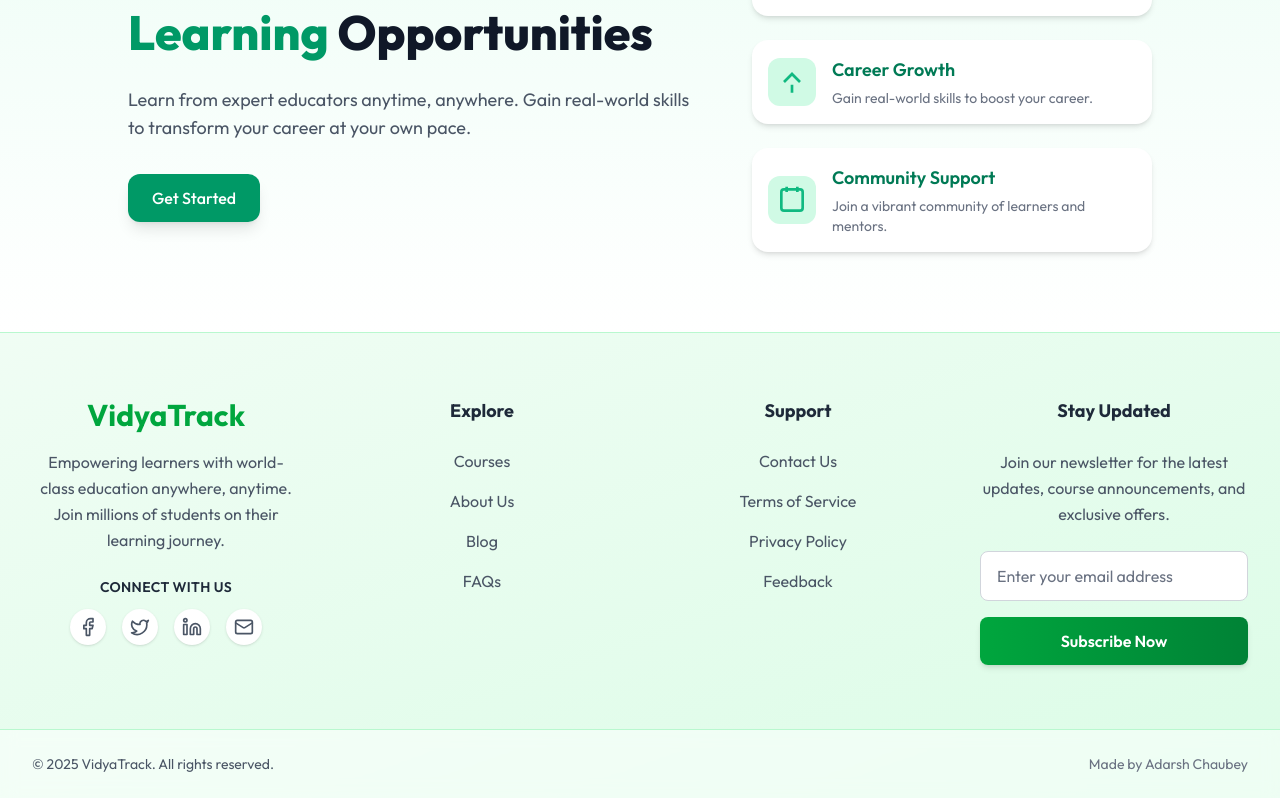
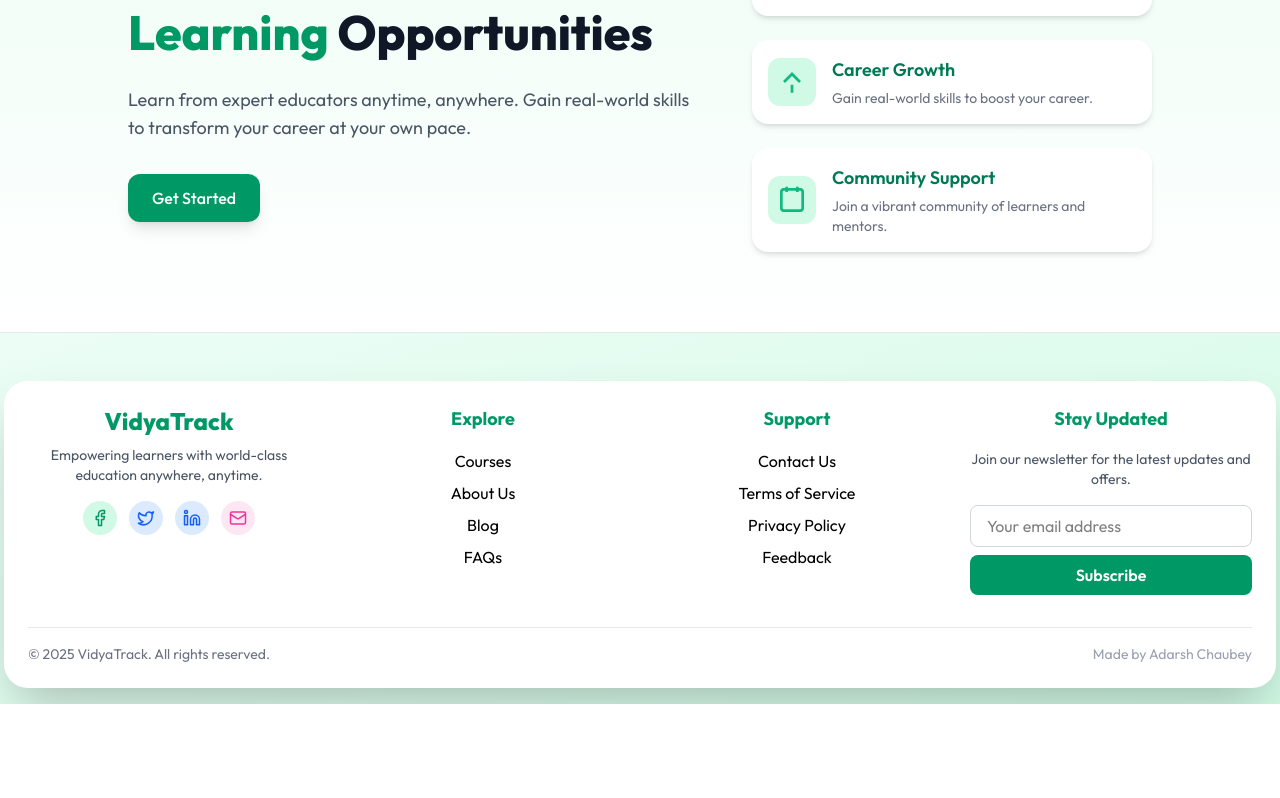
Before and after one commit to Adarsh-Chaubey03/VidyaTrack, a React (Vite) app in the folder client/: page / in a window 1280 px wide. Shown: the part 3423-4221 px from the top of the page. After the commit the page ends 4127 px from the top, so only its background shows below. Built offline with nearby package versions, Linux system fonts and the light colour scheme; no server answers.

Commit message:
Update Footer.jsx

```diff
--- a/client/src/components/student/Footer.jsx
+++ b/client/src/components/student/Footer.jsx
@@ -1,185 +1,84 @@
-import React from 'react'
-import { Link } from 'react-router-dom'
-import { Facebook, Twitter, Linkedin, Mail } from 'lucide-react'
+import React from 'react';
+import { Link } from 'react-router-dom';
+import { Facebook, Twitter, Linkedin, Mail } from 'lucide-react';
 
 function Footer() {
   return (
-    <footer className="w-full bg-gradient-to-br from-green-50 to-green-100 dark:from-gray-900 dark:to-gray-800 text-gray-700 dark:text-gray-300 border-t border-green-200 dark:border-gray-700">
-      <div className="max-w-7xl mx-auto px-6 lg:px-8 py-16">
-        <div className="grid gap-12 lg:grid-cols-4 md:grid-cols-2 grid-cols-1">
-
+    <footer className="w-full bg-gradient-to-br from-emerald-50 to-emerald-100 border-t border-gray-200 pt-12 pb-4 flex flex-col items-center">
+      <div className="w-full max-w-7xl px-1 md:px-1">
+        <div className="rounded-3xl bg-white shadow-2xl p-4 md:p-6 flex flex-col gap-8">
+          <div className="grid grid-cols-1 md:grid-cols-2 lg:grid-cols-4 gap-8">
           {/* Brand Section */}
-          <div className="lg:col-span-1 space-y-6 text-center">
-            <div>
-              <h2 className="text-3xl font-bold text-green-600 dark:text-green-400 mb-4">
-                VidyaTrack
-              </h2>
-              <p className="text-base text-gray-600 dark:text-gray-400 leading-relaxed max-w-sm mx-auto">
-                Empowering learners with world-class education anywhere, anytime. Join millions of students on their learning journey.
+            <div className="flex flex-col items-center text-center">
+              <h2 className="text-2xl font-extrabold text-emerald-600 mb-2">VidyaTrack</h2>
+              <p className="text-gray-600 mb-4 text-sm">
+                Empowering learners with world-class education anywhere, anytime.
               </p>
-            </div>
-
-            <div>
-              <h4 className="text-sm font-semibold text-gray-800 dark:text-gray-200 mb-3 uppercase tracking-wide">
-                Connect With Us
-              </h4>
-              <div className="flex space-x-4 justify-center">
-                <a
-                  href="#"
-                  aria-label="Facebook"
-                  className="p-2 bg-white dark:bg-gray-800 rounded-full shadow-sm hover:shadow-md transition-all duration-200 hover:scale-110 hover:bg-green-50 dark:hover:bg-gray-700 group"
-                >
-                  <Facebook size={20} className="text-gray-600 dark:text-gray-400 group-hover:text-green-600 dark:group-hover:text-green-400" />
+              <div className="flex gap-3 justify-center">
+                <a href="#" className="bg-emerald-100 hover:bg-emerald-200 text-emerald-600 rounded-full p-2 transition">
+                  <Facebook size={18} />
                 </a>
-                <a
-                  href="#"
-                  aria-label="Twitter"
-                  className="p-2 bg-white dark:bg-gray-800 rounded-full shadow-sm hover:shadow-md transition-all duration-200 hover:scale-110 hover:bg-green-50 dark:hover:bg-gray-700 group"
-                >
-                  <Twitter size={20} className="text-gray-600 dark:text-gray-400 group-hover:text-green-600 dark:group-hover:text-green-400" />
+                <a href="#" className="bg-blue-100 hover:bg-blue-200 text-blue-600 rounded-full p-2 transition">
+                  <Twitter size={18} />
                 </a>
-                <a
-                  href="#"
-                  aria-label="LinkedIn"
-                  className="p-2 bg-white dark:bg-gray-800 rounded-full shadow-sm hover:shadow-md transition-all duration-200 hover:scale-110 hover:bg-green-50 dark:hover:bg-gray-700 group"
-                >
-                  <Linkedin size={20} className="text-gray-600 dark:text-gray-400 group-hover:text-green-600 dark:group-hover:text-green-400" />
+                <a href="#" className="bg-blue-100 hover:bg-blue-200 text-blue-600 rounded-full p-2 transition">
+                  <Linkedin size={18} />
                 </a>
-                <a
-                  href="#"
-                  aria-label="Email"
-                  className="p-2 bg-white dark:bg-gray-800 rounded-full shadow-sm hover:shadow-md transition-all duration-200 hover:scale-110 hover:bg-green-50 dark:hover:bg-gray-700 group"
-                >
-                  <Mail size={20} className="text-gray-600 dark:text-gray-400 group-hover:text-green-600 dark:group-hover:text-green-400" />
+                <a href="#" className="bg-pink-100 hover:bg-pink-200 text-pink-500 rounded-full p-2 transition">
+                  <Mail size={18} />
                 </a>
               </div>
             </div>
-          </div>
-
-          {/* Explore Links */}
-          <div className="text-center">
-            <h3 className="text-lg font-bold text-gray-800 dark:text-gray-200 mb-6">
-              Explore
-            </h3>
-            <ul className="space-y-4">
-              <li>
-                <Link
-                  to="/courses"
-                  className="text-gray-600 dark:text-gray-400 hover:text-green-600 dark:hover:text-green-400 transition-colors duration-200 flex items-center justify-center group"
-                >
-                  <span className="group-hover:translate-x-1 transition-transform duration-200">Courses</span>
-                </Link>
-              </li>
-              <li>
-                <Link
-                  to="/about"
-                  className="text-gray-600 dark:text-gray-400 hover:text-green-600 dark:hover:text-green-400 transition-colors duration-200 flex items-center justify-center group"
-                >
-                  <span className="group-hover:translate-x-1 transition-transform duration-200">About Us</span>
-                </Link>
-              </li>
-              <li>
-                <Link
-                  to="/blog"
-                  className="text-gray-600 dark:text-gray-400 hover:text-green-600 dark:hover:text-green-400 transition-colors duration-200 flex items-center justify-center group"
-                >
-                  <span className="group-hover:translate-x-1 transition-transform duration-200">Blog</span>
-                </Link>
-              </li>
-              <li>
-                <Link
-                  to="/faq"
-                  className="text-gray-600 dark:text-gray-400 hover:text-green-600 dark:hover:text-green-400 transition-colors duration-200 flex items-center justify-center group"
-                >
-                  <span className="group-hover:translate-x-1 transition-transform duration-200">FAQs</span>
-                </Link>
-              </li>
+            {/* Explore Section */}
+            <div className="flex flex-col items-center text-center">
+              <h3 className="text-lg font-bold text-emerald-600 mb-4">Explore</h3>
+              <ul className="space-y-2">
+                <li><Link to="/courses" className="hover:text-emerald-600 transition">Courses</Link></li>
+                <li><Link to="/about" className="hover:text-emerald-600 transition">About Us</Link></li>
+                <li><Link to="/blog" className="hover:text-emerald-600 transition">Blog</Link></li>
+                <li><Link to="/faq" className="hover:text-emerald-600 transition">FAQs</Link></li>
             </ul>
           </div>
-
-          {/* Support Links */}
-          <div className="text-center">
-            <h3 className="text-lg font-bold text-gray-800 dark:text-gray-200 mb-6">
-              Support
-            </h3>
-            <ul className="space-y-4">
-              <li>
-                <Link
-                  to="/contact"
-                  className="text-gray-600 dark:text-gray-400 hover:text-green-600 dark:hover:text-green-400 transition-colors duration-200 flex items-center justify-center group"
-                >
-                  <span className="group-hover:translate-x-1 transition-transform duration-200">Contact Us</span>
-                </Link>
-              </li>
-              <li>
-                <Link
-                  to="/terms"
-                  className="text-gray-600 dark:text-gray-400 hover:text-green-600 dark:hover:text-green-400 transition-colors duration-200 flex items-center justify-center group"
-                >
-                  <span className="group-hover:translate-x-1 transition-transform duration-200">Terms of Service</span>
-                </Link>
-              </li>
-              <li>
-                <Link
-                  to="/privacy"
-                  className="text-gray-600 dark:text-gray-400 hover:text-green-600 dark:hover:text-green-400 transition-colors duration-200 flex items-center justify-center group"
-                >
-                  <span className="group-hover:translate-x-1 transition-transform duration-200">Privacy Policy</span>
-                </Link>
-              </li>
-              <li>
-                <Link
-                  to="/feedback"
-                  className="text-gray-600 dark:text-gray-400 hover:text-green-600 dark:hover:text-green-400 transition-colors duration-200 flex items-center justify-center group"
-                >
-                  <span className="group-hover:translate-x-1 transition-transform duration-200">Feedback</span>
-                </Link>
-              </li>
+            {/* Support Section */}
+            <div className="flex flex-col items-center text-center">
+              <h3 className="text-lg font-bold text-emerald-600 mb-4">Support</h3>
+              <ul className="space-y-2">
+                <li><Link to="/contact" className="hover:text-emerald-600 transition">Contact Us</Link></li>
+                <li><Link to="/terms" className="hover:text-emerald-600 transition">Terms of Service</Link></li>
+                <li><Link to="/privacy" className="hover:text-emerald-600 transition">Privacy Policy</Link></li>
+                <li><Link to="/feedback" className="hover:text-emerald-600 transition">Feedback</Link></li>
             </ul>
           </div>
-
-          {/* Newsletter */}
-          <div className="text-center">
-            <h3 className="text-lg font-bold text-gray-800 dark:text-gray-200 mb-6">
-              Stay Updated
-            </h3>
-            <p className="text-gray-600 dark:text-gray-400 mb-6 leading-relaxed">
-              Join our newsletter for the latest updates, course announcements, and exclusive offers.
-            </p>
-            <form className="space-y-4">
-              <div className="relative">
+            {/* Newsletter Section */}
+            <div className="flex flex-col items-center text-center">
+              <h3 className="text-lg font-bold text-emerald-600 mb-4">Stay Updated</h3>
+              <p className="text-gray-600 mb-4 text-sm">
+                Join our newsletter for the latest updates and offers.
+              </p>
+              <form className="w-full flex flex-col gap-2">
                 <input
                   type="email"
-                  placeholder="Enter your email address"
-                  className="w-full px-4 py-3 rounded-lg border border-gray-300 dark:border-gray-600 bg-white dark:bg-gray-800 text-gray-900 dark:text-gray-100 placeholder-gray-500 dark:placeholder-gray-400 focus:outline-none focus:ring-2 focus:ring-green-500 focus:border-transparent transition-all duration-200"
+                  placeholder="Your email address"
+                  className="w-full px-4 py-2 rounded-lg border border-gray-300 focus:ring-2 focus:ring-emerald-400 outline-none"
                 />
-              </div>
               <button
                 type="submit"
-                className="w-full px-6 py-3 bg-gradient-to-r from-green-600 to-green-700 hover:from-green-700 hover:to-green-800 text-white font-semibold rounded-lg shadow-md hover:shadow-lg transform hover:scale-[1.02] transition-all duration-200 focus:outline-none focus:ring-2 focus:ring-green-500 focus:ring-offset-2"
+                  className="w-full bg-emerald-600 hover:bg-emerald-700 text-white font-semibold rounded-lg py-2 transition"
               >
-                Subscribe Now
+                  Subscribe
               </button>
             </form>
           </div>
         </div>
-      </div>
-
       {/* Footer Bottom */}
-      <div className="border-t border-green-200 dark:border-gray-700 bg-white/50 dark:bg-gray-900/50 backdrop-blur-sm">
-        <div className="max-w-7xl mx-auto px-6 lg:px-8 py-6">
-          <div className="flex flex-col md:flex-row justify-between items-center space-y-4 md:space-y-0">
-            <p className="text-sm text-gray-600 dark:text-gray-400">
-              © {new Date().getFullYear()} VidyaTrack. All rights reserved.
-            </p>
-            <p className="text-sm text-gray-500 dark:text-gray-500">
-              Made by Adarsh Chaubey
-            </p>
+          <div className="flex flex-col md:flex-row justify-between items-center border-t border-gray-200 pt-4">
+            <p className="text-sm text-gray-500">&copy; {new Date().getFullYear()} VidyaTrack. All rights reserved.</p>
+            <p className="text-sm text-gray-400 mt-2 md:mt-0">Made by Adarsh Chaubey</p>
           </div>
         </div>
       </div>
     </footer>
-  )
+  );
 }
 
-export default Footer
+export default Footer;
```
